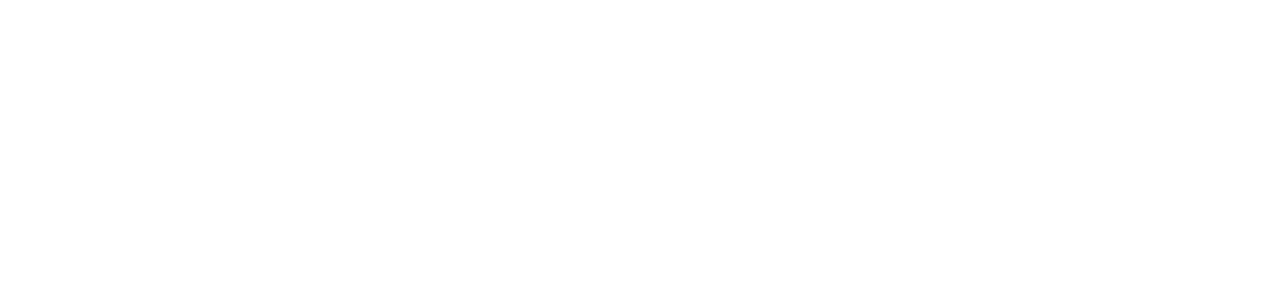
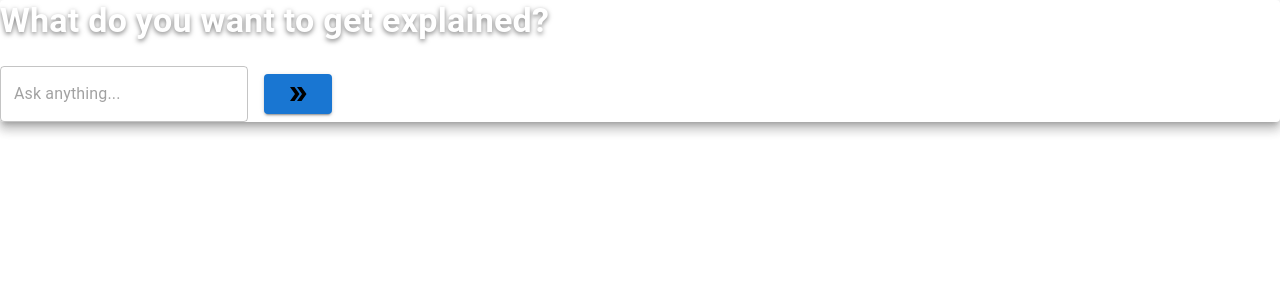
Before and after one commit to nazifishrak/VizIt, a React (Create React App) app in the folder client/: page / in a window 1280 px wide. Shown: the top 300 px of the page. Built offline with nearby package versions, Linux system fonts and the light colour scheme.

Commit message:
set prompt page

```diff
--- a/client/package.json
+++ b/client/package.json
@@ -5,6 +5,7 @@
   "dependencies": {
     "@emotion/react": "^11.14.0",
     "@emotion/styled": "^11.14.0",
+    "@mui/icons-material": "^6.4.0",
     "@mui/material": "^6.4.0",
     "cra-template": "1.2.0",
     "react": "^18.3.1",
@@ -35,5 +36,8 @@
       "last 1 firefox version",
       "last 1 safari version"
     ]
+  },
+  "devDependencies": {
+    "@babel/plugin-proposal-private-property-in-object": "^7.21.11"
   }
 }
--- a/client/src/pages/MainPage.tsx
+++ b/client/src/pages/MainPage.tsx
@@ -1,6 +1,52 @@
 import React from "react";
-import { Box } from "@mui/material";
-const App = () => {
-  return <Box></Box>;
+import { Box, Typography, TextField, Button, Paper } from "@mui/material";
+import DoubleArrowIcon from "@mui/icons-material/DoubleArrow";
+
+const MainPage: React.FC = () => {
+  return (
+    <Box
+    // sx={blackBoxStyle}
+    >
+      <Paper
+        elevation={8}
+        // sx={blackBoxStyle}
+      >
+        <Typography
+          variant="h4"
+          sx={{
+            marginBottom: 3,
+            fontWeight: "bold",
+            color: "#ffffff",
+            textShadow: "0px 2px 5px rgba(0, 0, 0, 0.5)",
+          }}
+        >
+          What do you want to get explained?
+        </Typography>
+        <Box
+          sx={{
+            display: "flex",
+            gap: 2,
+            alignItems: "center",
+            marginBottom: 2,
+          }}
+        >
+          <TextField
+            variant="outlined"
+            placeholder="Ask anything..."
+            value={prompt}
+            // sx={textFieldStyle}
+          />
+          <Button
+            variant="contained"
+            size="large"
+            // sx={goButtonStyle}
+          >
+            <DoubleArrowIcon sx={{ color: "black" }} />
+          </Button>
+        </Box>
+      </Paper>
+    </Box>
+  );
 };
-export default App;
+
+export default MainPage;
```
